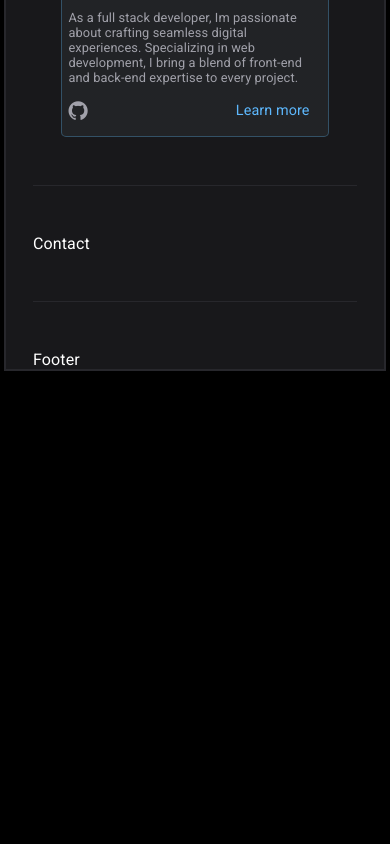
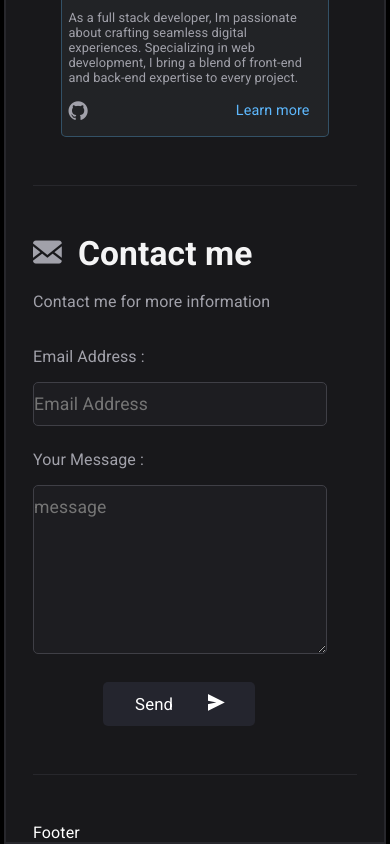
Before and after one commit to Ahmed-elmarrouni/myPortfolio, a React (Vite) app: page / in a window 390 px wide. Shown: the part 3169-4013 px from the top of the page. Before the commit the page ends 3540 px from the top, so only its background shows below. Built offline with nearby package versions, Linux system fonts and the light colour scheme.

Commit message:
Added Contact section to portfolioio

```diff
--- a/src/components/4-contact/Contact.jsx
+++ b/src/components/4-contact/Contact.jsx
@@ -3,9 +3,38 @@ import './contact.css';
 
 function Contact() {
   return (
-    <div>
-      Contact
-    </div>
+    <>
+
+      <section className='contact-me'>
+        <h1 className='title'>
+          <span className='icon-envelope'></span>
+          Contact me
+        </h1>
+
+        <p className='subtitle'>Contact me for more information </p>
+
+        <div className='flex'>
+          <form className=''>
+            <div>
+              <label htmlFor='email' >Email Address :</label>
+              <input required type="email" placeholder="Email Address" id='email' />
+            </div>
+
+            <div className='flex' style={{ marginTop: "24px" }}>
+              <label htmlFor="message" >Your Message :</label>
+              <textarea required id='message' placeholder='message' ></textarea>
+            </div>
+
+            <button className='send'>
+              Send
+              <span className='icon-send' style={{marginLeft:"35px"}}></span></button>
+          </form>
+          <div className='animation '>
+            animation</div>
+        </div>
+      </section>
+
+    </>
   )
 }
 
--- a/src/components/4-contact/contact.css
+++ b/src/components/4-contact/contact.css
@@ -0,0 +1,106 @@
+section.contact-me .icon-envelope {
+    color: var(--subtitle);
+    margin-right: 1rem;
+    font-size: 1.8rem;
+}
+
+section.contact-me .title {
+    font-size: 2.1rem;
+    color: var(--title);
+    margin-bottom: 1rem;
+}
+
+section.contact-me .subtitle {
+    color: var(--subtitle);
+    margin-bottom: 2rem;
+    line-height: 1.6rem;
+}
+
+
+section.contact-me label {
+    color: var(--subtitle);
+}
+
+section.contact-me #email,
+section.contact-me #message {
+    all: unset;
+    background-color: rgba(63, 63, 70, 0.15);
+    border: 1px solid rgb(63, 63, 70);
+    width: 16rem;
+    padding: .5rem 1rem;
+    margin-left: 1rem;
+    border-radius: 5px;
+    transition: .3s;
+    font-size: 1.1rem;
+}
+
+section.contact-me #email:focus,
+section.contact-me #message:focus {
+    border: 1px solid var(--blue);
+}
+
+section.contact-me #email:hover,
+section.contact-me #message:hover {
+    border: 1px solid var(--blue);
+}
+
+section.contact-me #message {
+    min-height: 9rem;
+    resize: vertical;
+}
+
+
+.send {
+    background-color: rgba(36, 37, 46, 1);
+    /* width: 11rem; */
+    padding: .75rem 2rem;
+    text-align: center;
+    font-size: 1.05rem;
+    text-transform: capitalize;
+    border-radius: 5px;
+    transition: .3s;
+    margin-top: 1.8rem;
+}
+
+.send:hover {
+    scale: .97;
+    opacity: 1;
+    font-weight: bold;
+    letter-spacing: .6px;
+    /* padding: .8rem 0; */
+    border: 1px solid var(--blue);
+
+}
+
+
+@media (max-width: 600px) {
+    section.contact-me form {
+        display: flex;
+        flex-direction: column;
+        width: 90%;
+    }
+
+    section.contact-me form .flex {
+        flex-direction: column;
+        align-items: start;
+    }
+
+    section.contact-me .animation {
+        display: none;
+    }
+
+    section.contact-me #email,
+    section.contact-me #message {
+        width: 100%;
+        margin: 0;
+        padding: 0.5rem 0;
+        padding: 0.7rem 0;
+        margin-top: 1rem;
+    }
+
+    .send {
+        width: 30%;
+        align-self: center;
+    }
+
+}
```
